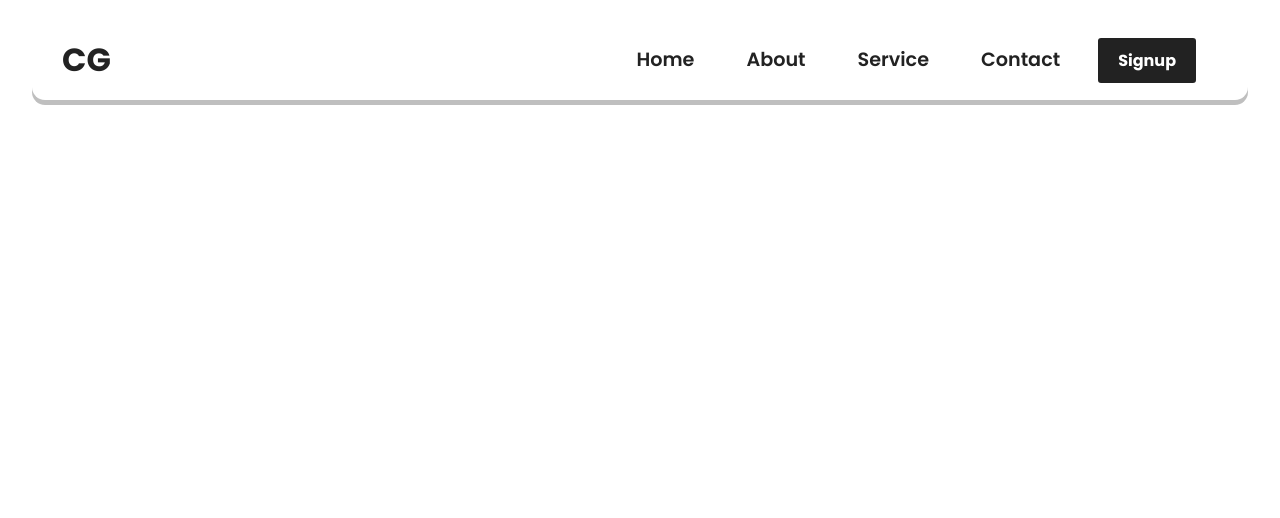
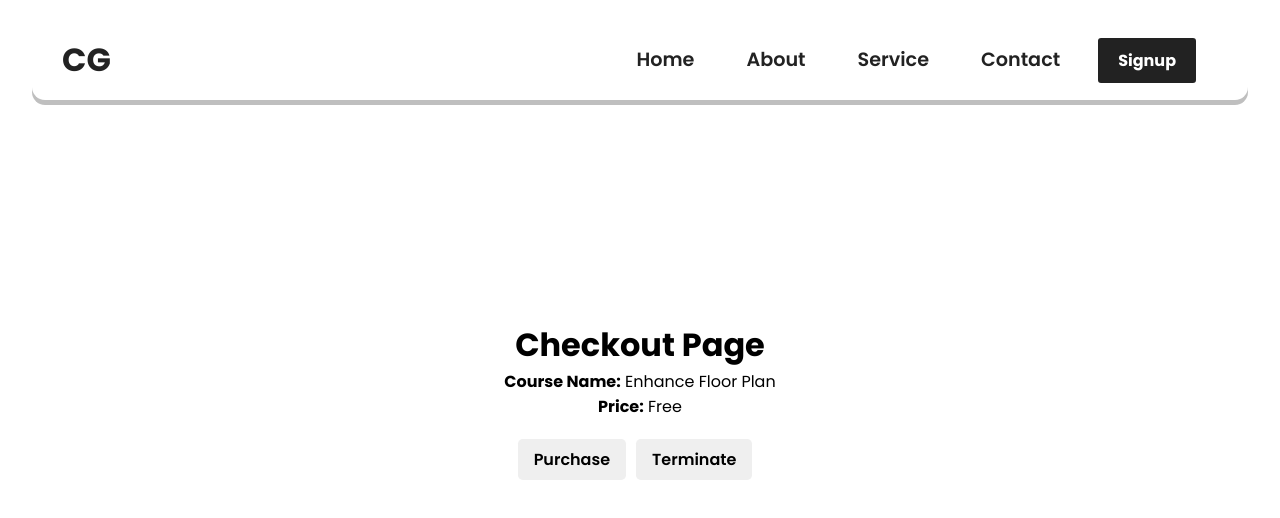
Before and after one commit to adarshsahu2803/civil-guruji-auth, a React (Vite) app in the folder client/: page /checkout in a window 1280 px wide. Shown: the top 518 px of the page. Built offline with nearby package versions, Linux system fonts and the light colour scheme.

Commit message:
Added checkout page

```diff
--- a/client/src/App.jsx
+++ b/client/src/App.jsx
@@ -7,6 +7,7 @@ import Contact from "./pages/Contact";
 import Navbar from "./components/Navbar";
 import Login from "./pages/Login";
 import Signup from "./pages/Signup";
+import Checkout from './pages/Checkout';
 
 export default function App() {
   return (
@@ -19,6 +20,7 @@ export default function App() {
         <Route path="/contact" element={<Contact />} />
         <Route path="/login" element={<Login />} />
         <Route path="/signup" element={<Signup />} />
+        <Route path="/checkout" element={<Checkout />} />
       </Routes>
     </div>
   );
--- a/client/src/components/Courses.jsx
+++ b/client/src/components/Courses.jsx
@@ -1,3 +1,4 @@
+import React from 'react';
 import "../css/Courses.css";
 import CourseData from "./CourseData"
 import Course1 from "../assets/1.jpg"
@@ -5,11 +6,16 @@ import Course2 from "../assets/1.jpg"
 import Course3 from "../assets/1.jpg"
 
 function Courses() {
+
+    function redirectToCheckout() {
+        window.location.href = '/checkout';
+    }
+
     return (
         <div className="course">
             <h1>Free Courses</h1>
-            <p>Lorem, ipsum dolor sit amet consectetur adipisicing elit.</p>
-            <div className="coursecard">
+            <p>Lorem ipsum dolor sit amet consectetur adipisicing elit.</p>
+            <div className="coursecard" onClick={redirectToCheckout}>
                 <CourseData
                     image={Course1}
                     heading="Enhance Floor Plan"
--- /dev/null
+++ b/client/src/css/Checkout.css
@@ -0,0 +1,22 @@
+.checkout-container {
+    padding: 20px;
+    display: flex;
+    flex-direction: column;
+    justify-content: center;
+    text-align: center;
+    height: 100vh;
+}
+
+.checkout-details {
+    margin-bottom: 20px;
+}
+
+.checkout-buttons button {
+    margin-right: 10px;
+}
+
+@media screen and (max-width: 600px) {
+    .checkout-details {
+        font-size: 14px;
+    }
+}
--- /dev/null
+++ b/client/src/pages/Checkout.jsx
@@ -0,0 +1,41 @@
+import Home from './Home';
+import { useState } from 'react';
+import '../css/Checkout.css';
+
+function Checkout() {
+    const [checkedOut, setCheckedOut] = useState(false);
+
+    const handlePurchase = () => {
+        // Handle purchase logic here
+        // Redirect to Home after purchase
+        setCheckedOut(true);
+    };
+
+    const handleTerminate = () => {
+        // Handle termination logic here
+        // Redirect to Home after termination
+        setCheckedOut(true);
+    };
+
+    if (checkedOut) {
+        return (
+            <Home />
+        );
+    }
+
+    return (
+        <div className="checkout-container">
+            <h1>Checkout Page</h1>
+            <div className="checkout-details">
+                <p><strong>Course Name:</strong> Enhance Floor Plan</p>
+                <p><strong>Price:</strong> Free</p>
+            </div>
+            <div className="checkout-buttons">
+                <button onClick={handlePurchase}>Purchase</button>
+                <button onClick={handleTerminate}>Terminate</button>
+            </div>
+        </div>
+    );
+}
+
+export default Checkout;
```
